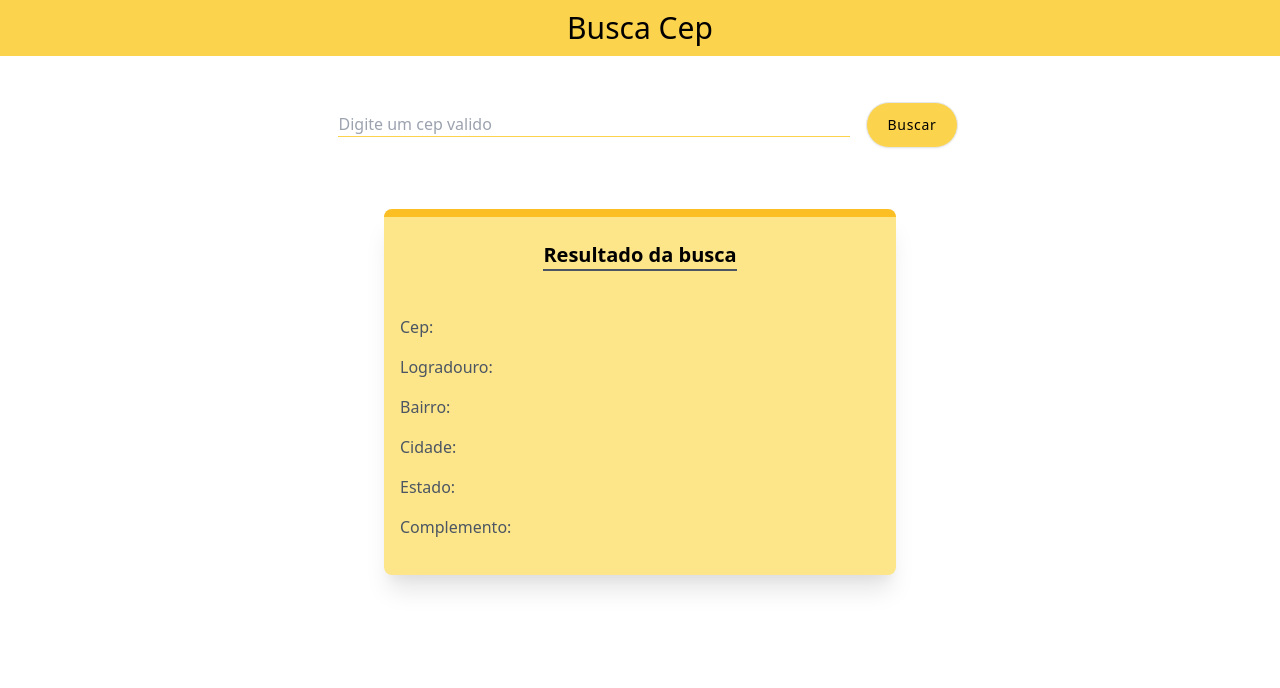
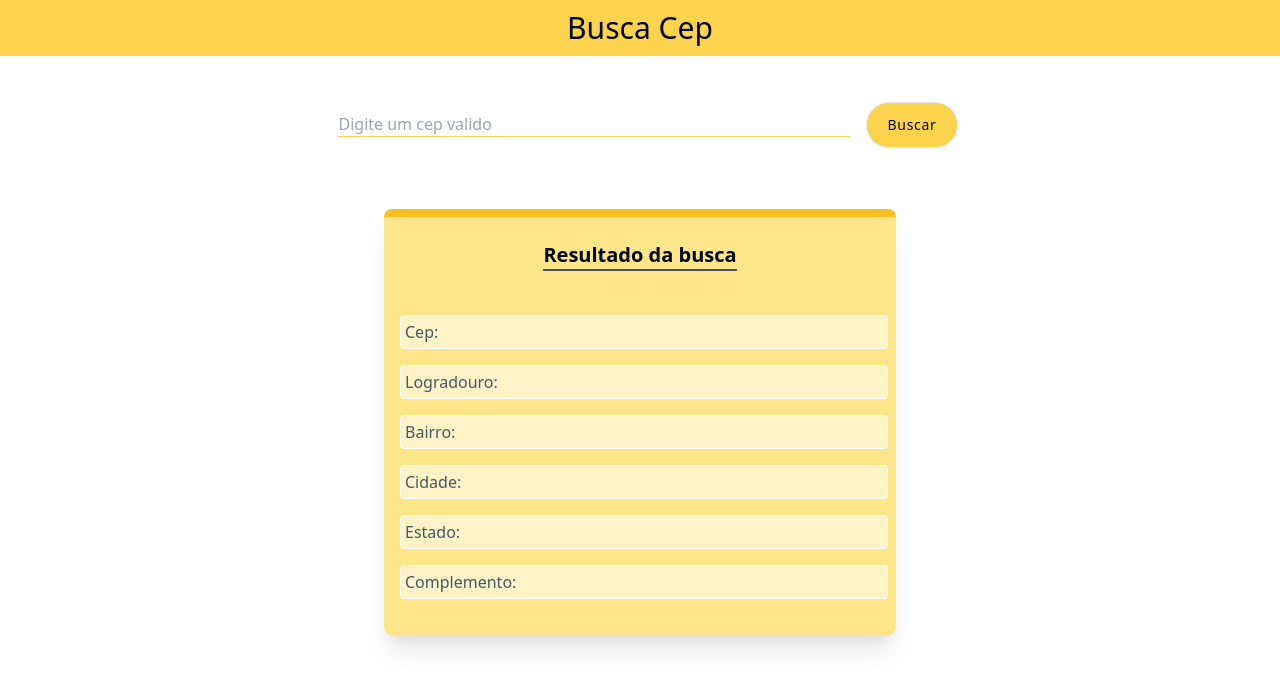
Before and after one commit to madruga665/busca-cep, a React (Create React App) app: page / in a window 1280 px wide. Shown: the top 688 px of the page. Built offline with nearby package versions, Linux system fonts and the light colour scheme.

Commit message:
add cor para destacar o resultado da busca

```diff
--- a/src/components/Card.jsx
+++ b/src/components/Card.jsx
@@ -1,5 +1,4 @@
 import React, { Component } from "react";
-import "./styles/Card.css";
 
 export default class Card extends Component {
   result = () => {
@@ -10,22 +9,40 @@ export default class Card extends Component {
     return (
       <>
         <div className="flex flex-col relative w-full">
-          <div className="m-1 mb-3 text-gray-600 flex w-full">
+          <div
+            className="m-1 mb-3 text-gray-600 flex w-full
+          bg-yellow-100 border rounded p-1 border-white"
+          >
             Cep:<p className="absolute right-0">{cep}</p>
           </div>
-          <div className="m-1 mb-3 text-gray-600 flex w-full">
+          <div
+            className="m-1 mb-3 text-gray-600 flex w-full
+          bg-yellow-100 border rounded p-1 border-white"
+          >
             Logradouro:<p className="absolute right-0">{logradouro}</p>
           </div>
-          <div className="m-1 mb-3 text-gray-600 flex w-full">
+          <div
+            className="m-1 mb-3 text-gray-600 flex w-full
+          bg-yellow-100 border rounded p-1 border-white"
+          >
             Bairro:<p className="absolute right-0">{bairro}</p>
           </div>
-          <div className="m-1 mb-3 text-gray-600 flex w-full">
+          <div
+            className="m-1 mb-3 text-gray-600 flex w-full
+          bg-yellow-100 border rounded p-1 border-white"
+          >
             Cidade:<p className="absolute right-0">{localidade}</p>
           </div>
-          <div className="m-1 mb-3 text-gray-600 flex w-full">
+          <div
+            className="m-1 mb-3 text-gray-600 flex w-full
+          bg-yellow-100 border rounded p-1 border-white"
+          >
             Estado:<p className="absolute right-0">{uf}</p>
           </div>
-          <div className="m-1 mb-3 text-gray-600 flex w-full">
+          <div
+            className="m-1 mb-3 text-gray-600 flex w-full
+          bg-yellow-100 border rounded p-1 border-white"
+          >
             Complemento:<p className="absolute right-0">{complemento}</p>
           </div>
         </div>
@@ -36,7 +53,8 @@ export default class Card extends Component {
     const { data } = this.props;
 
     return (
-      <section className="bg-yellow-200 w-full sm:w-11/12 md:w-4/5 lg:w-2/5 xl:w-2/5 flex flex-col items-center py-6 px-3 my-4 shadow-xl border-t-8 border-yellow-400 rounded-lg">
+      <section className="bg-yellow-200 w-full sm:w-11/12 md:w-4/5 lg:w-2/5 xl:w-2/5
+      flex flex-col items-center py-6 px-3 my-4 shadow-xl border-t-8 border-yellow-400 rounded-lg">
         <h2 className="text-xl font-semibold mb-10 border-b-2 border-gray-600">
           Resultado da busca
         </h2>
--- a/src/components/styles/Card.css
+++ /dev/null
@@ -1,4 +0,0 @@
-.card-container {
-  display: flex;
-  flex-direction: column;
-}
```
